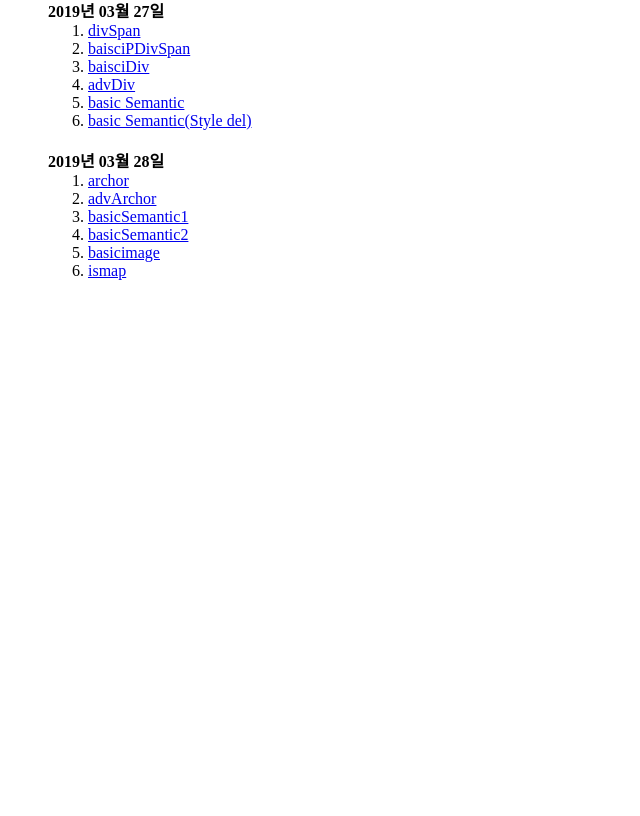
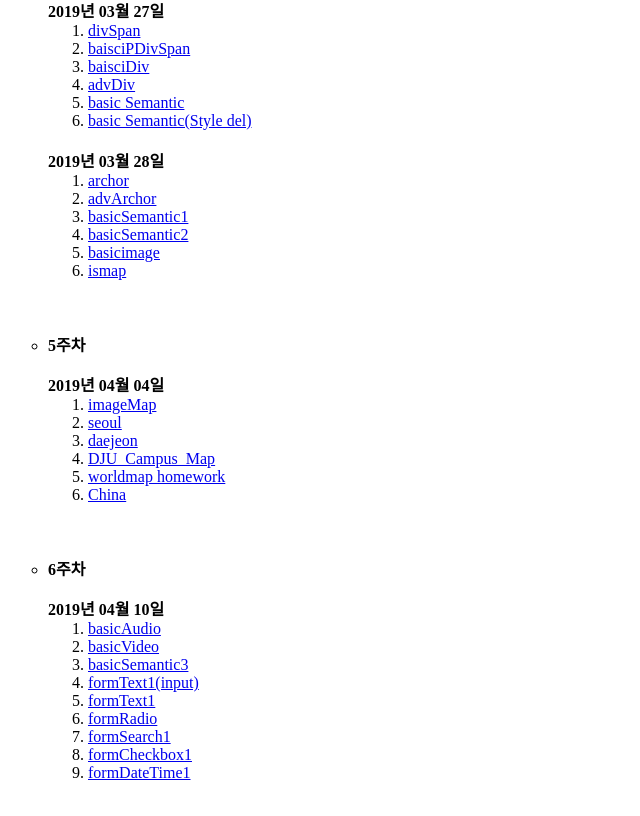
Before and after one commit to yundonghyeon/yundonghyeon.github.io, a plain HTML site: page index.html in a window 1280 px wide. Shown: the part 935-1751 px from the top of the page, without its empty margins (0-640 px from the left). Before the commit the page ends 1249 px from the top, so only its background shows below. Drawn offline with Linux system fonts and the light colour scheme.

Commit message:
Update index.html

```diff
--- a/index.html
+++ b/index.html
@@ -76,6 +76,37 @@
     </ol>
     </li>
 <br/>
+
+<br/>
+   <p id="week05"><li><strong>5주차</strong></p>
+    <b>2019년 04월 04일</b>
+   <ol type ="1">
+    <li><a href="yundonghyeon.github.io/20190404/imageMap.html" target="_blank">imageMap</a></li>
+    <li><a href="yundonghyeon.github.io/20190404/seoul.html" target="_blank">seoul</a></li>
+    <li><a href="yundonghyeon.github.io/20190404/daejeon.html" target="_blank">daejeon</a></li>
+    <li><a href="yundonghyeon.github.io/20190404/DJU_Campus_Map.html" target="_blank">DJU_Campus_Map</a></li>
+    <li><a href="yundonghyeon.github.io/20190404/capital_of_world.html" target="_blank">worldmap homework</a></li>
+    <li><a href="yundonghyeon.github.io/20190404/China.html" target="_blank">China</a></li>
+    </ol>
+    </li>
+<br/>
+
+<br/>
+   <p id="week06"><li><strong>6주차</strong></p>
+    <b>2019년 04월 10일</b>
+   <ol type ="1">
+    <li><a href="yundonghyeon.github.io/20190410/basicAudio.html" target="_blank">basicAudio</a></li>
+    <li><a href="yundonghyeon.github.io/20190410/basicVideo.html" target="_blank">basicVideo</a></li>
+    <li><a href="yundonghyeon.github.io/20190410/basicSemantic3.html" target="_blank">basicSemantic3</a></li>
+    <li><a href="yundonghyeon.github.io/20190410/formText1(input).html" target="_blank">formText1(input)</a></li>
+    <li><a href="yundonghyeon.github.io/20190410/formText1.html" target="_blank">formText1</a></li>
+    <li><a href="yundonghyeon.github.io/20190410/formRadio.html" target="_blank">formRadio</a></li>
+    <li><a href="yundonghyeon.github.io/20190410/formSearch1.html" target="_blank">formSearch1</a></li>
+    <li><a href="yundonghyeon.github.io/20190410/formCheckbox1.html" target="_blank">formCheckbox1</a></li>
+    <li><a href="yundonghyeon.github.io/20190410/formDateTime1.html" target="_blank">formDateTime1</a></li>
+    </ol>
+    </li>
+<br/>
    </ul>
   </body>
   </html>
```
